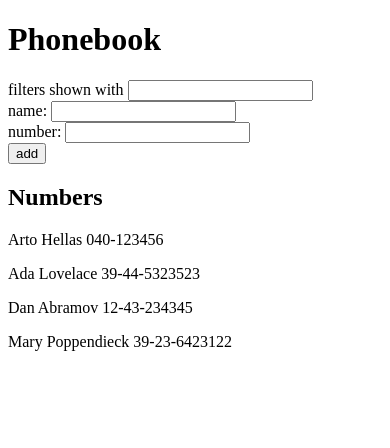
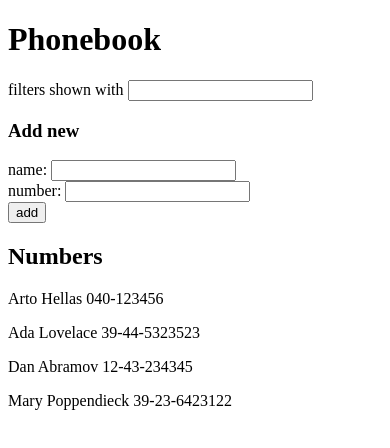
Before and after one commit to TomiSar/FullStackOpen2019, a React (Create React App) app in the folder osa2/puhelinluettelo/: page / in a window 390 px wide. Shown: the top 448 px of the page. Built offline with nearby package versions, Linux system fonts and the light colour scheme.

Commit message:
Step 2.10 finished at the phonebook exerxise

```diff
--- a/osa2/puhelinluettelo/src/App.js
+++ b/osa2/puhelinluettelo/src/App.js
@@ -1,15 +1,21 @@
 import React from 'react'
+import FilterSearching from './components/FilterSearching';
+import PersonForm from './components/PersonForm';
+import PersonList from './components/PersonList';
 
 //https://reactjs.org/docs/hooks-state.html
 class App extends React.Component {
   constructor(props) {
     super(props)
     this.state = {
-      persons: [{ name: 'Arto Hellas', number: '040-123456' }, { name: 'Ada Lovelace', number: '39-44-5323523' },
-      { name: 'Dan Abramov', number: '12-43-234345' }, { name: 'Mary Poppendieck', number: '39-23-6423122' }],
+      persons:
+        [{ name: 'Arto Hellas', number: '040-123456' },
+        { name: 'Ada Lovelace', number: '39-44-5323523' },
+        { name: 'Dan Abramov', number: '12-43-234345' },
+        { name: 'Mary Poppendieck', number: '39-23-6423122' }],
       newName: '',
       newNumber: '',
-      filterName: ''
+      filter: ''
     };
   }
 
@@ -20,66 +26,51 @@ class App extends React.Component {
       number: this.state.newNumber
     }
 
-    //const isOnPhonebook = this.state.persons.map(person => person.name).includes(this.state.newName)
-    if (!this.state.persons.map(person => person.name).includes(this.state.newName)) {
-      const persons = this.state.persons.concat(personObj)
+    const isOnPhonebook = this.state.persons.map(person => person.name).includes(this.state.newName);
+    if (!isOnPhonebook) {
+      const persons = this.state.persons.concat(personObj);
       this.setState({
         persons,
-        newName: '',
-        newNumber: ''
-      })
+        newName: ''
+      });
     } else {
       this.setState({
         newName: '',
-        newNumber: ''
+        newNumber: '',
       })
-      alert(`${this.state.newName} is already added to phonebook`) //equivalent --> alert(this.state.newName + ' is already added to phonebook')
+      alert(`${this.state.newName} is already added to phonebook`)
     }
-  }
+  };
 
   addNewName = event => {
-    this.setState({ newName: event.target.value })
-  }
+    this.setState({ newName: event.target.value });
+  };
 
   addNewNumber = event => {
-    this.setState({ newNumber: event.target.value })
-  }
+    this.setState({ newNumber: event.target.value });
+  };
 
   addFilter = event => {
-    this.setState({ filterName: event.target.value })
-  }
+    this.setState({ filter: event.target.value });
+  };
 
   render() {
-    //Return all IndexOf values that are not -1
-    const personsToShow =
-      this.state.filterName === '' ? this.state.persons : this.state.persons.filter(person => {
-        return person.name.indexOf(this.state.filterName) !== -1
-      })
-
     return (
       <div>
         <h1>Phonebook</h1>
-        <div>
-          filters shown with <input value={this.state.filterName} onChange={this.addFilter} />
-        </div>
-        <form onSubmit={this.addPerson}>
-          <div>
-            name: <input value={this.state.newName} onChange={this.addNewName} />
-          </div>
-          <div>
-            number: <input value={this.state.newNumber} onChange={this.addNewNumber} />
-          </div>
-          <div>
-            <button type="submit">add</button>
-          </div>
-        </form>
+        <FilterSearching filter={this.state.filter} addFiltering={this.addFilter} />
+        <PersonForm
+          addPerson={this.addPerson}
+          newName={this.state.newName}
+          addNewName={this.addNewName}
+          newNumber={this.state.NewNumber}
+          addNewNumber={this.addNewNumber}
+        />
         <h2>Numbers</h2>
-        <div> {personsToShow.map(person =>
-          <p key={person.name}> {person.name} {person.number} </p>)}
-        </div>
+        <PersonList persons={this.state.persons} filter={this.state.filter} />
       </div>
-    )
+    );
   }
 }
 
-export default App
+export default App;
--- /dev/null
+++ b/osa2/puhelinluettelo/src/components/FilterSearching.js
@@ -0,0 +1,11 @@
+import React from 'react';
+
+const FilterSearching = ({ filter, addFiltering }) => {
+    return (
+        <div>
+            filters shown with <input value={filter} onChange={addFiltering} />
+        </div>
+    )
+}
+
+export default FilterSearching;
--- /dev/null
+++ b/osa2/puhelinluettelo/src/components/PersonForm.js
@@ -0,0 +1,20 @@
+import React from 'react';
+
+const PersonForm = ({ addPerson, newName, addNewName, newNumber, addNewNumber }) => {
+    return (
+        < form onSubmit={addPerson} >
+            <h3>Add new</h3>
+            <div>
+                name: <input value={newName} onChange={addNewName} />
+            </div>
+            <div>
+                number: <input value={newNumber} onChange={addNewNumber} />
+            </div>
+            <div>
+                <button type="submit">add</button>
+            </div>
+        </form >
+    )
+};
+
+export default PersonForm;
--- /dev/null
+++ b/osa2/puhelinluettelo/src/components/PersonList.js
@@ -0,0 +1,18 @@
+import React from 'react';
+
+const PersonList = ({ persons, filter, removePerson }) => {
+    const shownPersons =
+        filter === '' ? persons : persons.filter(person => {
+            return person.name.indexOf(filter) !== -1;
+        });
+
+    return (
+        <div>
+            {shownPersons.map(person => (
+                <p key={person.name}> {person.name} {person.number} </p>
+            ))}
+        </div>
+    )
+};
+
+export default PersonList;
```
